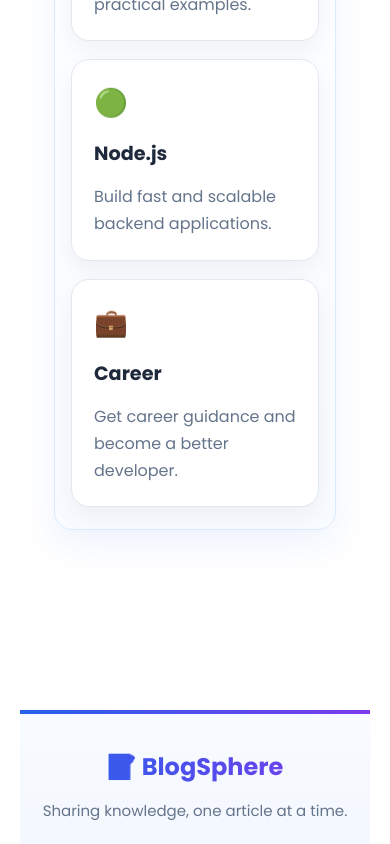
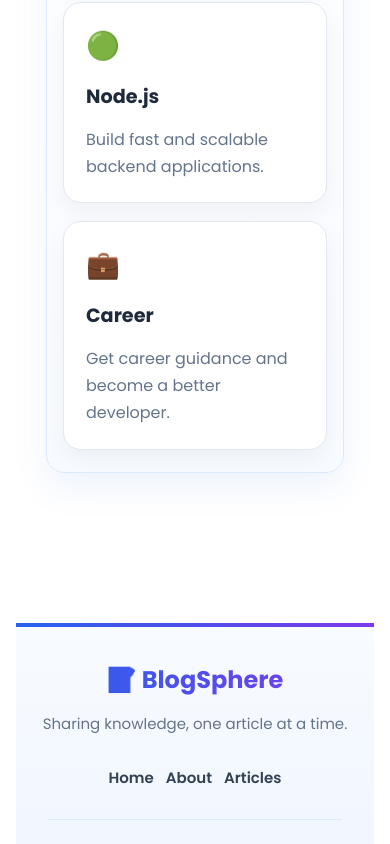
Before and after one commit to Anushka-git15/Article-Management, a React (Create React App) app in the folder my-blog-3/: page / in a window 390 px wide. Shown: the part 1225-2069 px from the top of the page. Built offline with nearby package versions, Linux system fonts and the light colour scheme.

Commit message:
Add responsive styles for page body in App.css

```diff
--- a/my-blog-3/src/App.css
+++ b/my-blog-3/src/App.css
@@ -32,6 +32,16 @@ h3{
    color:#1e293b;
 }
 
+@media (max-width:768px){
+
+    #page-body{
+        max-width:100%;
+        width:100%;
+        padding:20px 16px 50px;
+    }
+
+}
+
 p{
    color:#475569;
    line-height:1.8;
```
